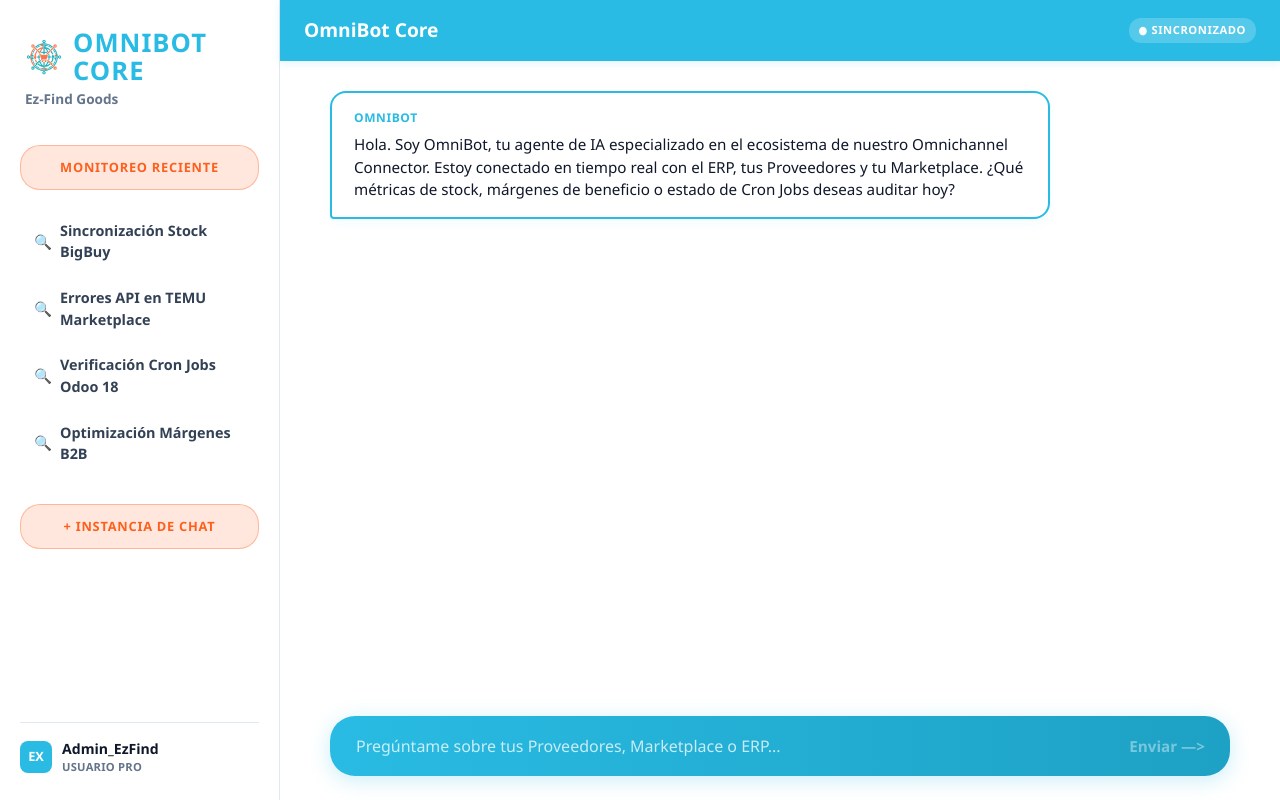
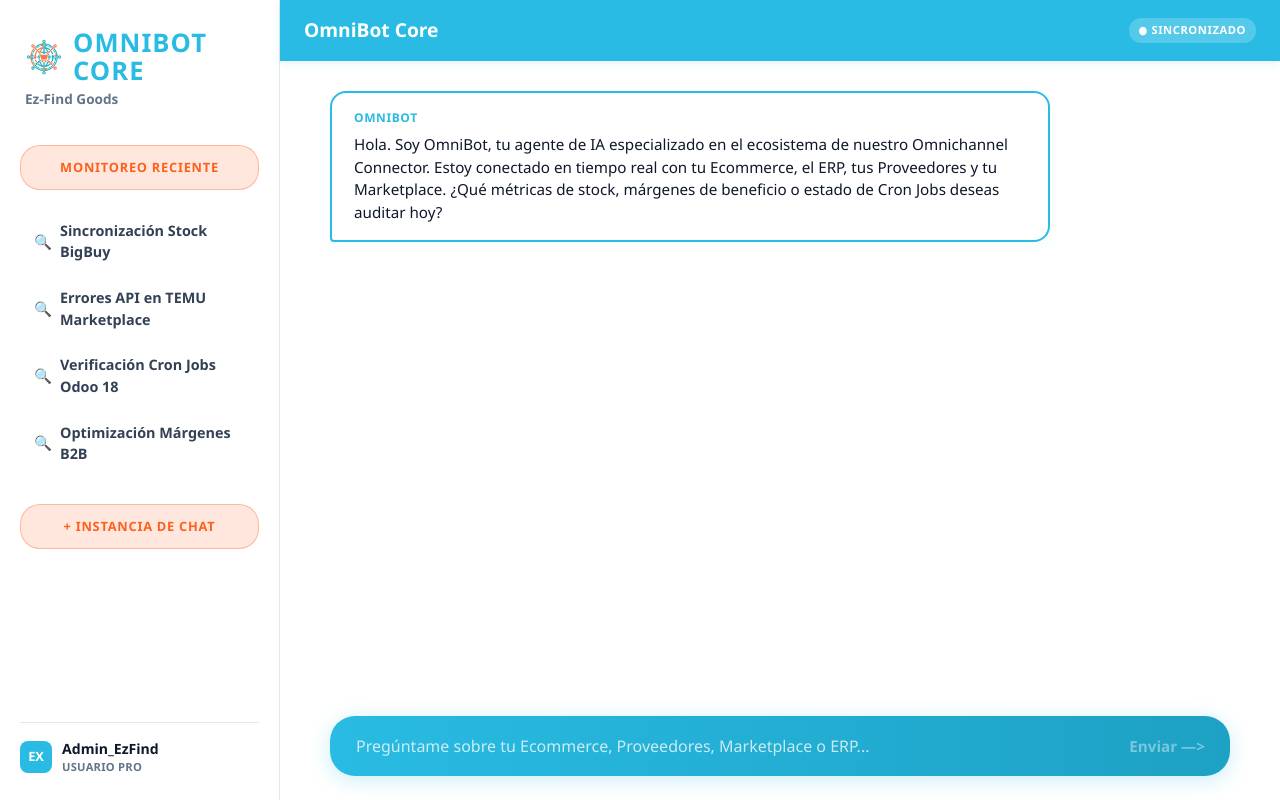
Before and after one commit to AlexaBuilds/mi-saas-react, a React (Vite) app: page / in a window 1280 px wide. Built offline with nearby package versions, Linux system fonts and the light colour scheme.

Commit message:
feat: integrar ecommerce en el mensaje de bienvenida y placeholder de OmniBot

```diff
--- a/src/ChatArea.jsx
+++ b/src/ChatArea.jsx
@@ -15,7 +15,7 @@ function ChatArea() {
   const [listaMensajes, setListaMensajes] = useState([
     {
       rol: "ia",
-      texto: "Hola. Soy OmniBot, tu agente de IA especializado en el ecosistema de nuestro Omnichannel Connector. Estoy conectado en tiempo real con el ERP, tus Proveedores y tu Marketplace. ¿Qué métricas de stock, márgenes de beneficio o estado de Cron Jobs deseas auditar hoy?"
+      texto: "Hola. Soy OmniBot, tu agente de IA especializado en el ecosistema de nuestro Omnichannel Connector. Estoy conectado en tiempo real con tu Ecommerce, el ERP, tus Proveedores y tu Marketplace. ¿Qué métricas de stock, márgenes de beneficio o estado de Cron Jobs deseas auditar hoy?"
     }
   ]);
 
@@ -123,7 +123,7 @@ function ChatArea() {
           <input
             type="text"
             id="mensaje-input"
-            placeholder="Pregúntame sobre tus Proveedores, Marketplace o ERP..."
+            placeholder="Pregúntame sobre tu Ecommerce, Proveedores, Marketplace o ERP..."
             autoComplete="off"
             value={textoInput}
             onChange={(evento) => setTextoInput(evento.target.value)}
```
